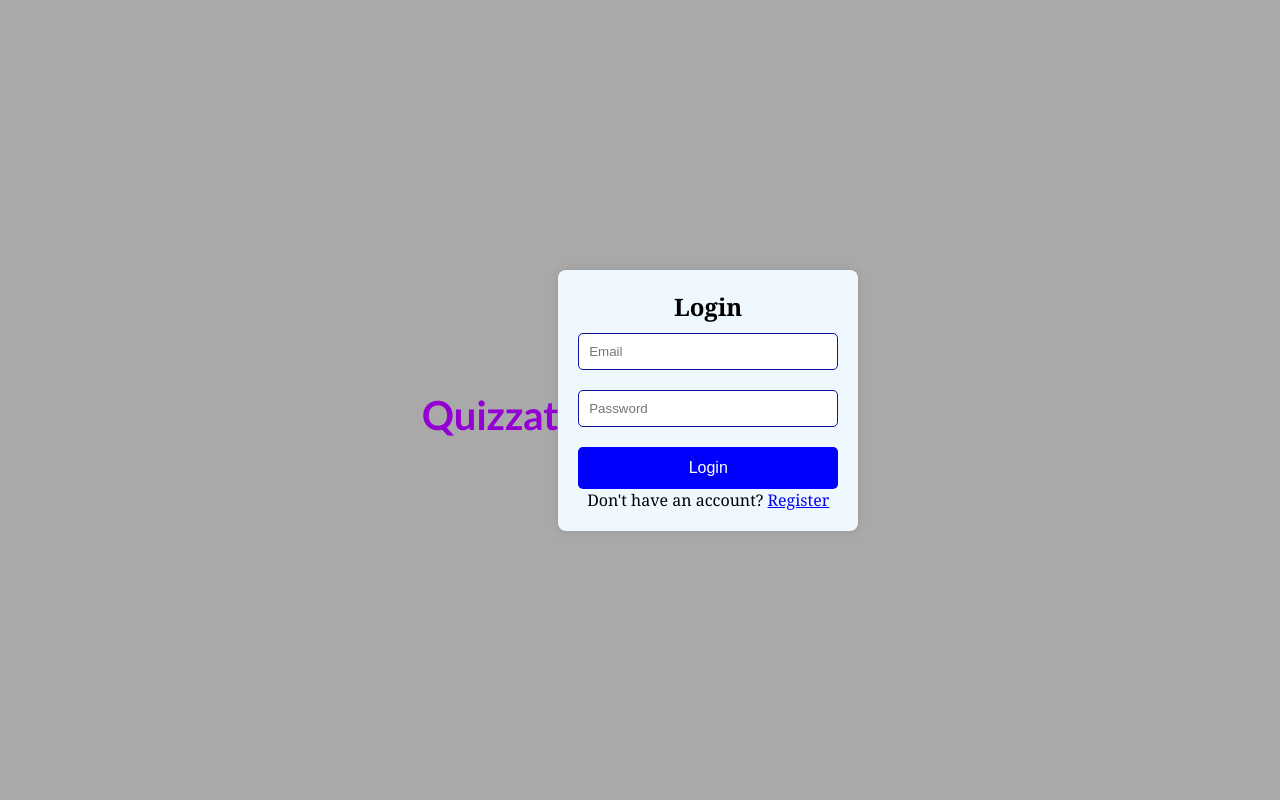
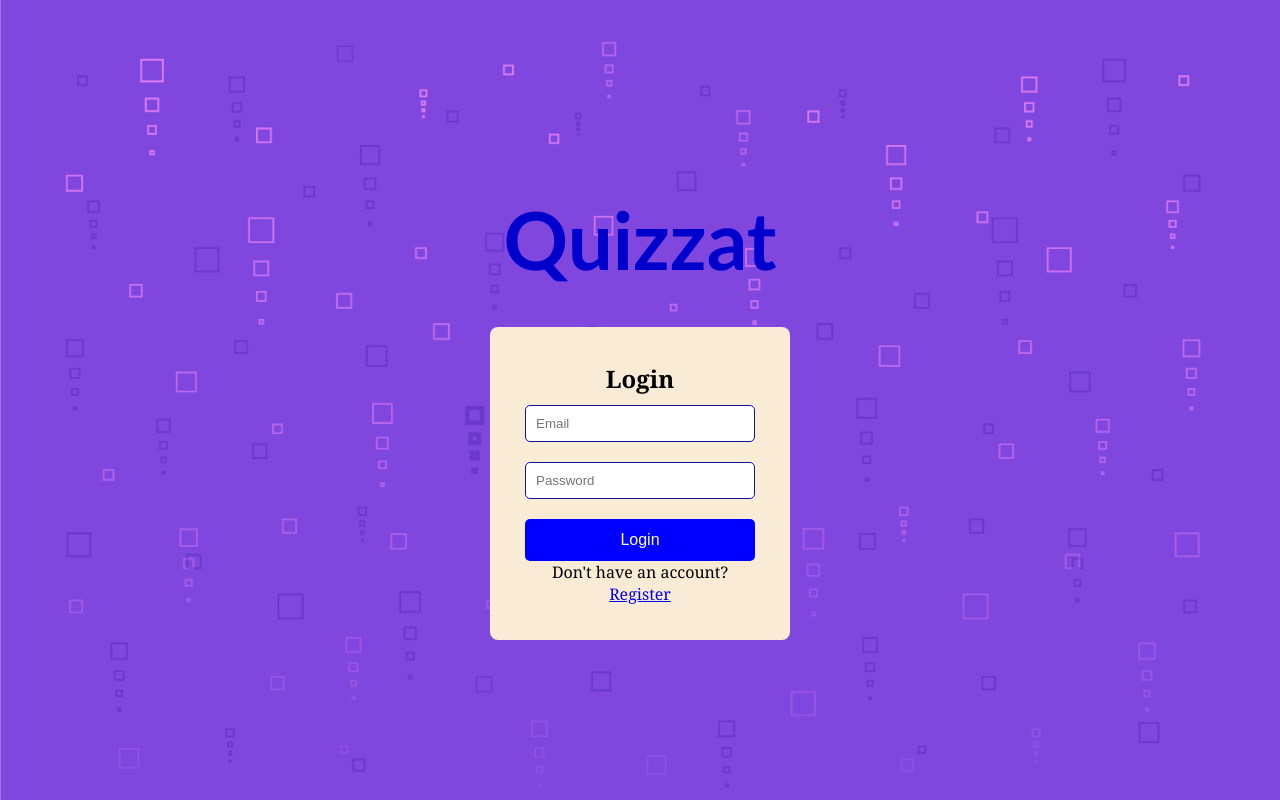
Before and after one commit to HananAtwee2/Quiz-Web-App, a plain HTML site: page index.html in a window 1280 px wide. Drawn offline with Linux system fonts and the light colour scheme; files whose address does not match are found by name.

Commit message:
Styles updated

```diff
--- a/index.html
+++ b/index.html
@@ -10,9 +10,8 @@
     </head>
 
     <body>
-
+        <div class="page-container">
             <h1 class="app-title">Quizzat</h1>
-
             <!-- class to make it easy to style this block -->
             <div class="auth-wrapper">
 
@@ -32,6 +31,9 @@
                     <button id="register-btn">Register</button>
                     <p>Already have an account? <a href="#" id="show-login">Login</a></p>
                 </div>
+
+            </div>
+
         </div>
         <script src="auth.js"></script>
     </body>
--- a/scripts/auth.js
+++ b/scripts/auth.js
@@ -10,7 +10,7 @@ document.getElementById('show-login').addEventListener('click', function (e) {
     document.getElementById('Login-Form').style.display = 'block';
 });
 
-  // Register function
+// Register function
 function register() {
     const email = document.getElementById('register-email').value;
     const username = document.getElementById('register-username').value;
@@ -48,5 +48,6 @@ function login() {
         window.location.href = 'home.html'; // Redirect to home page for users
         }
 }
+// Event listeners for Login and Register buttons
 document.getElementById('login-btn').addEventListener('click', login);
 document.getElementById('register-btn').addEventListener('click', register);
--- a/styles/auth.css
+++ b/styles/auth.css
@@ -5,35 +5,45 @@
 }
 
 .app-title {
-    text-align: center;
-    font-size: 2.5rem;
+    text-align:center;
+    font-size: 5rem;
     margin-top: 30px;
-    color:darkviolet;
-    font-family:'Gill Sans', 'Gill Sans MT', Calibri, 'Trebuchet MS', sans-serif;
+    margin-bottom: 20px;
+    color:mediumblue;
+    font-family:'Trebuchet MS', 'Lucida Sans Unicode', 'Lucida Grande', 'Lucida Sans', Arial, sans-serif;
+
   }
 
+.page-container {
+    display: flex;
+    flex-direction: column;
+    justify-content: center;
+    align-items: center;
+    height: 100vh;
+    gap: 20px;
+}
 
 body{
     font-family: Cambria, Cochin, Georgia, Times, 'Times New Roman', serif;
-    background-color: darkgray;
+    background-color:aliceblue;
+    background-image:url('../images/quizApp background.jpg');
+    background-size: cover;
     display: flex;
     justify-content: center;
     align-items: center;
     height: 100vh;
 }
+
+
 .auth-wrapper{
-    background-color:aliceblue;
+    background-color:antiquewhite;
     border-radius: 8px;
-    box-shadow: 0 0 10px rgba(0, 0, 0, 0.1);
+    box-shadow:#0e1297;
     width: 300px;
-    padding: 20px;
+    padding: 35px;
     text-align: center;
 }
-.tabs {
-    display: flex;
-    justify-content: space-around;
-    margin-bottom: 20px;
-}
+
 button{
     padding: 10px 20px;
     border: navy;
@@ -87,7 +97,7 @@ button {
 }
 
 #Register-Form {
-    display: block;
+    display:none;
 }
 
 /* Media Queries for responsiveness */
```
Also changed, not shown: images/quizApp background.jpg (added). Lines whose indentation alone changed are shown as unchanged.
